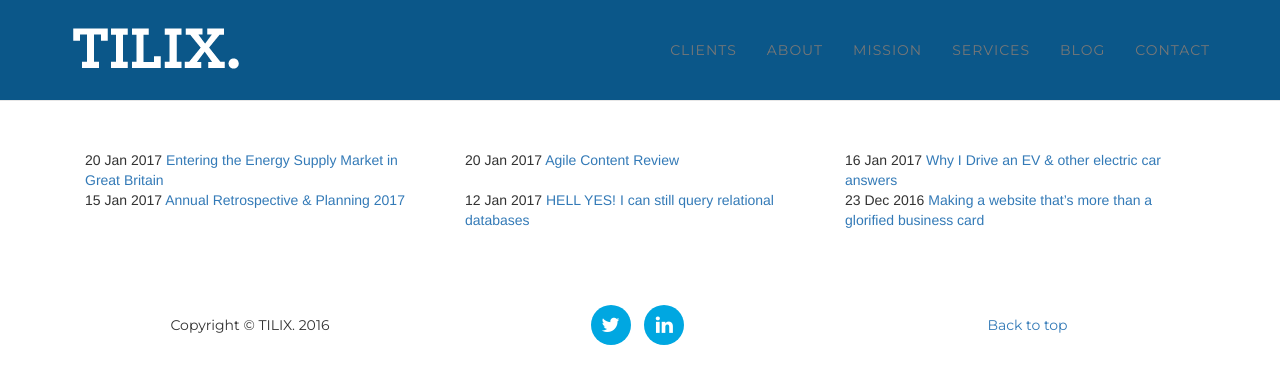
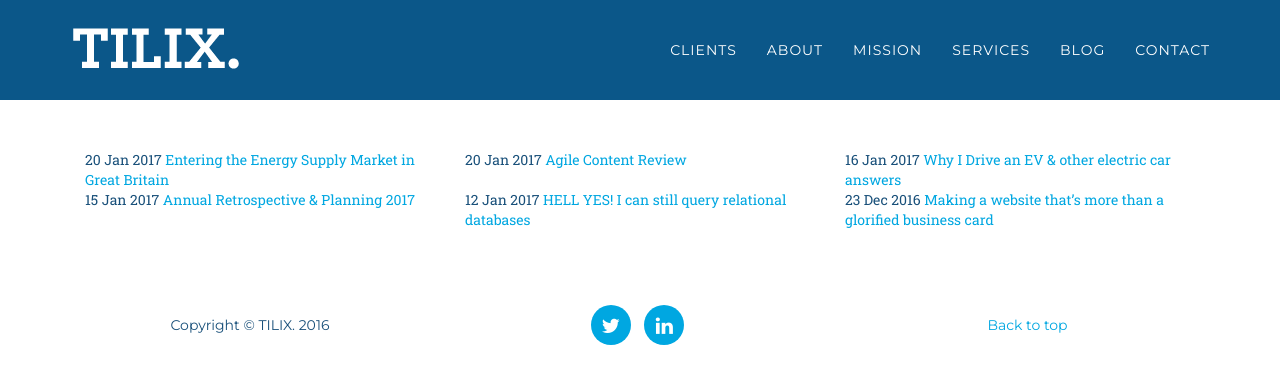
Before and after one commit to milomedia/tilix, a Jekyll site: the page built from blog-grant.html, in a window 1280 px wide. Shown: the top 384 px of the page. Built offline with Jekyll 4.4.1, drawn with Linux system fonts in a browser that asks for light colours; nearby versions of some CDN libraries; a script that is not in the unit is left out.

Commit message:
Update default-grant.html

```diff
--- a/_layouts/default-grant.html
+++ b/_layouts/default-grant.html
@@ -8,11 +8,13 @@
 
     <!--<link rel="stylesheet" href="{{ '/assets/css/style.css?v=' | append: site.github.build_revision | relative_url }}">-->
 
-    <!-- Custom CSS -->
-    <link href="/css/tilix.css" rel="stylesheet" type="text/css">
+
 
      <!-- Latest compiled and minified Bootstrap CSS -->
      <link rel="stylesheet" href="https://maxcdn.bootstrapcdn.com/bootstrap/3.3.6/css/bootstrap.min.css" integrity="sha384-1q8mTJOASx8j1Au+a5WDVnPi2lkFfwwEAa8hDDdjZlpLegxhjVME1fgjWPGmkzs7" crossorigin="anonymous">
+
+	<!-- Custom CSS -->
+    <link href="/css/tilix.css" rel="stylesheet" type="text/css">
 
      <!-- Custom Fonts -->
     <link href="/css/font-awesome.min.css" rel="stylesheet" type="text/css">
```
